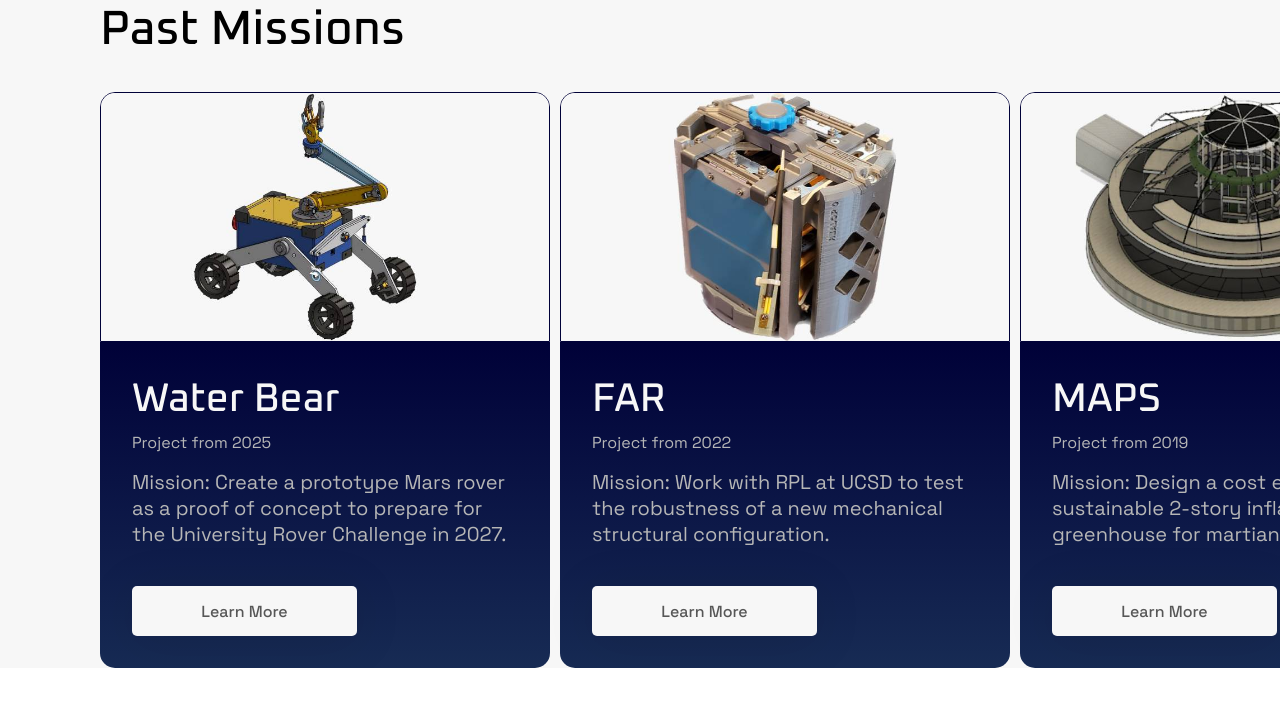
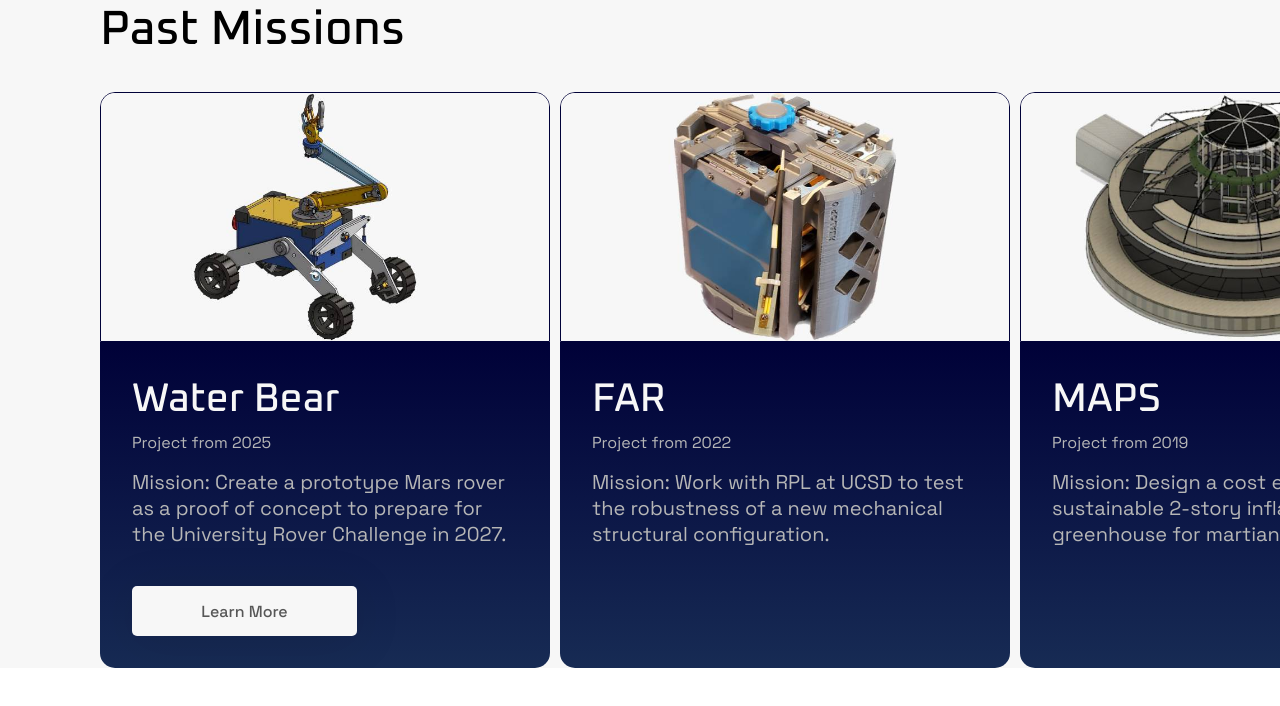
Before and after one commit to include-davis/sss, a Next.js app: page /test in a window 1280 px wide. Shown: the top 706 px of the page. Built offline with nearby package versions, Linux system fonts and the light colour scheme.

Commit message:
conditional button with google test

```diff
--- a/app/(pages)/_components/pastMissions/pastMissions.jsx
+++ b/app/(pages)/_components/pastMissions/pastMissions.jsx
@@ -1,10 +1,11 @@
 import styles from "./pastMissions.module.scss"
 import React from 'react';
 import Image from 'next/image';
+import Link from 'next/link';
 
 export default function PastMissions() {
   const projects = [
-    { title: 'Water Bear', src: '/WaterBear.png', width: 800, height: 445, alt: 'Water Bear', date: 'Project from 2025', mission: 'Mission: Create a prototype Mars rover as a proof of concept to prepare for the University Rover Challenge in 2027.'},
+    { title: 'Water Bear', src: '/WaterBear.png', width: 800, height: 445, alt: 'Water Bear', date: 'Project from 2025', mission: 'Mission: Create a prototype Mars rover as a proof of concept to prepare for the University Rover Challenge in 2027.', learnMore: 'http://google.com/'},
     { title: 'FAR', src: '/FAR.png', width: 800, height: 445, alt: 'FAR', date: 'Project from 2022', mission: 'Mission: Work with RPL at UCSD to test the robustness of a new mechanical structural configuration.'  },
     { title: 'MAPS', src: '/MAPS.png', width: 800, height: 445, alt: 'MAPS', date: 'Project from 2019', mission: 'Mission: Design a cost effective and sustainable 2-story inflatable greenhouse for martian agriculture.' },
     { title: 'QuARCS', src: '/QuARCS.png', width: 800, height: 445, alt: 'QuARCS', date: 'Project from 2018', mission: 'Mission: Observe efficiency of satellite-transceiver/transmitter interactions and Dopper Shift between QuARCS and Iridium.' },
@@ -36,7 +37,7 @@ export default function PastMissions() {
                   <h2>{project.title}</h2>
                   <h3>{project.date}</h3>
                   <h4>{project.mission}</h4>
-                  <button> Learn More </button>
+                  {project.learnMore && ( <Link href={project.learnMore} target="_blank"> <button>Learn More</button> </Link>)}
                 </div>
               </div>
             ))}
--- a/app/(pages)/_components/pastMissions/pastMissions.module.scss
+++ b/app/(pages)/_components/pastMissions/pastMissions.module.scss
@@ -13,7 +13,6 @@
 
   @include mixins.phone{
     padding-left: 2.5rem;
-    width: 22.0625rem;
     gap: 1.5rem;
   }
 }
@@ -23,9 +22,11 @@
   align-items: center;
   gap: 0.625rem;
   align-self: stretch;
+  //padding-left: 6.25rem;
 
   @include mixins.phone{
     justify-content: center;
+    //padding-left: 2.5rem;
   }
 
   h1 {
@@ -132,7 +133,6 @@
       margin: 0 0 1rem 0;
 
       @include mixins.phone{
-        color: var(--off-white);
         font-size: 1.125rem;
       }
 
@@ -144,10 +144,6 @@
       font-size: 1.25rem;
       font-weight: 400;
       margin: 0 0 2rem 0;
-
-      @include mixins.phone{
-        color: var(--off-white);
-      }
     }
     button{
       // button
```
